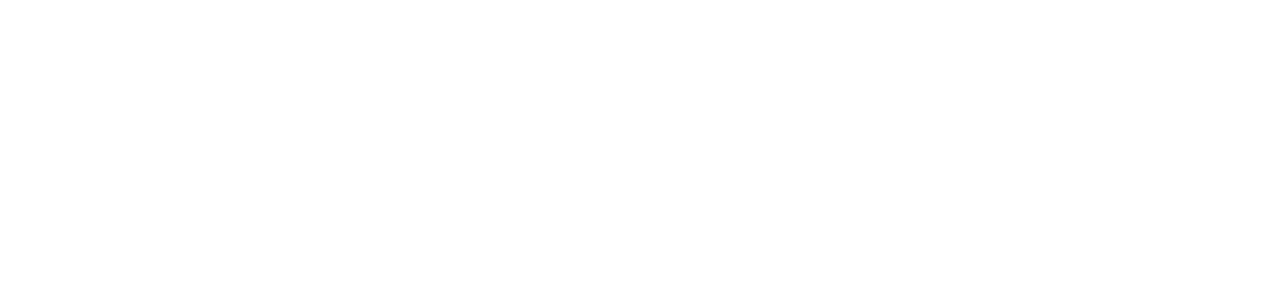
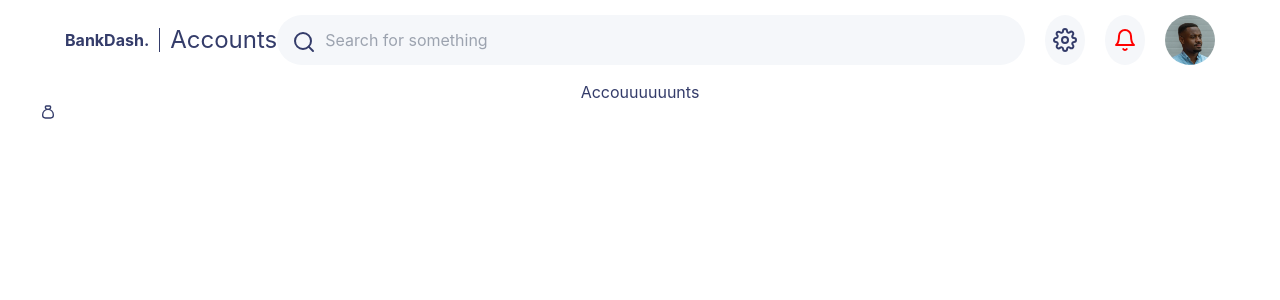
Before and after one commit to mizou9494/UI_Bank_Dashboard, a React (Create React App) app: page /Accounts in a window 1280 px wide. Before the commit this address had no page. Shown: the top 300 px of the page. Built offline with nearby package versions, Linux system fonts and the light colour scheme.

Commit message:
now introducing the Account's page adn react-icons with a new icons set

```diff
--- a/package.json
+++ b/package.json
@@ -19,6 +19,7 @@
     "react-chartjs-2": "^5.2.0",
     "react-dom": "^18.3.1",
     "react-feather": "^2.0.10",
+    "react-icons": "^5.4.0",
     "react-router-dom": "^6.28.0",
     "react-scripts": "5.0.1",
     "styled-components": "^6.1.13",
--- a/src/App.js
+++ b/src/App.js
@@ -8,6 +8,7 @@
 import Overview from './components/Overview';
 import RecentTransactions from './components/RecentTransaction';
 import CreditCards from './components/CreditCards';
+import Accounts from './components/Accounts';
 // import Accounts from './components/Accounts';
 // import Investments from './components/Investments';
 // import Loans from './components/Loans';
@@ -26,6 +27,7 @@
               <Route index element={<Overview />} />
               <Route path="/Transactions" element={<RecentTransactions />} />
               <Route path="/Credit_Cards" element={<CreditCards />} />
+              <Route path="/Accounts" element={<Accounts />} />
               {/* <Route path="/Accounts" element={<Accounts />} />
               <Route path="/Investments" element={<Investments />} />
               <Route path="/Loans" element={<Loans />} />
--- /dev/null
+++ b/src/components/Accounts/Accounts.js
@@ -0,0 +1,9 @@
+import React from 'react';
+
+import { TbMoneybag } from "react-icons/tb"
+
+function Accounts() {
+  return <h1 className='flex justify-center items-center gap-3 text-red-600 text-3xl'>Accouuuuuunts <TbMoneybag /> </h1>;
+}
+
+export default Accounts;
--- /dev/null
+++ b/src/components/Accounts/index.js
@@ -0,0 +1,2 @@
+export * from './Accounts';
+export { default } from './Accounts';
```
Also changed, not shown: src/components/RecentTransaction/RecentTransaction.js (+7 -8 lines), 1 other file (tests, documents, lock files or other folders).
